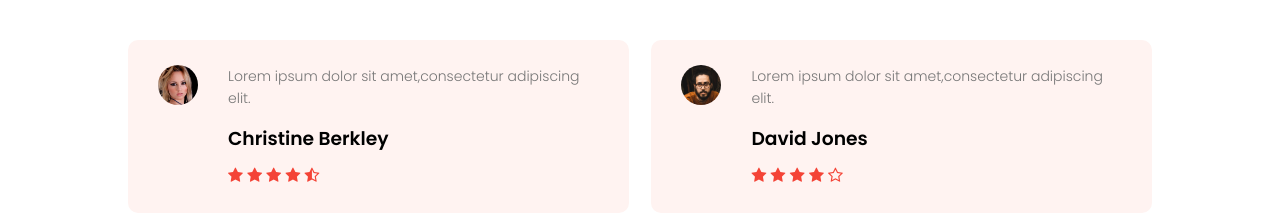
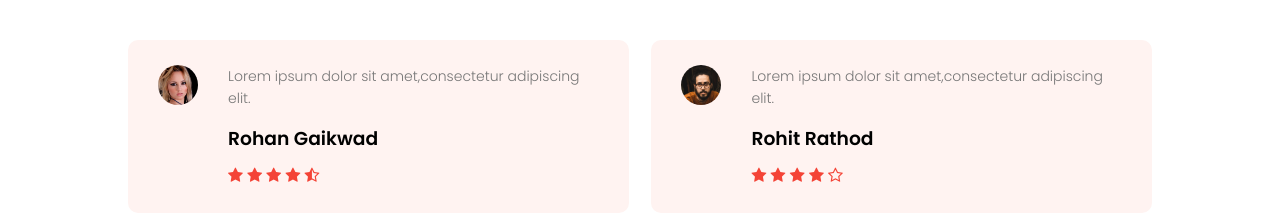
Before and after one commit to mrprathm/college-website, a plain HTML site: page index.html in a window 1280 px wide. Shown: the part 2880-3094 px from the top of the page. Drawn offline with Linux system fonts and the light colour scheme.

Commit message:
Update index.html

```diff
--- a/index.html
+++ b/index.html
@@ -160,7 +160,7 @@
        <img src="images/user1.jpg">
        <div>
           <p>Lorem ipsum dolor sit amet,consectetur adipiscing elit.</p>
-          <h3> Christine Berkley</h3>
+          <h3> Rohan Gaikwad</h3>
            <i class="fa fa-star"></i>
            <i class="fa fa-star"></i>
            <i class="fa fa-star"></i>
@@ -174,7 +174,7 @@
        <img src="images/user2.jpg">
        <div>
           <p>Lorem ipsum dolor sit amet,consectetur adipiscing elit.</p>
-          <h3> David Jones</h3>
+          <h3> Rohit Rathod</h3>
           <i class="fa fa-star"></i>
            <i class="fa fa-star"></i>
            <i class="fa fa-star"></i>
```
